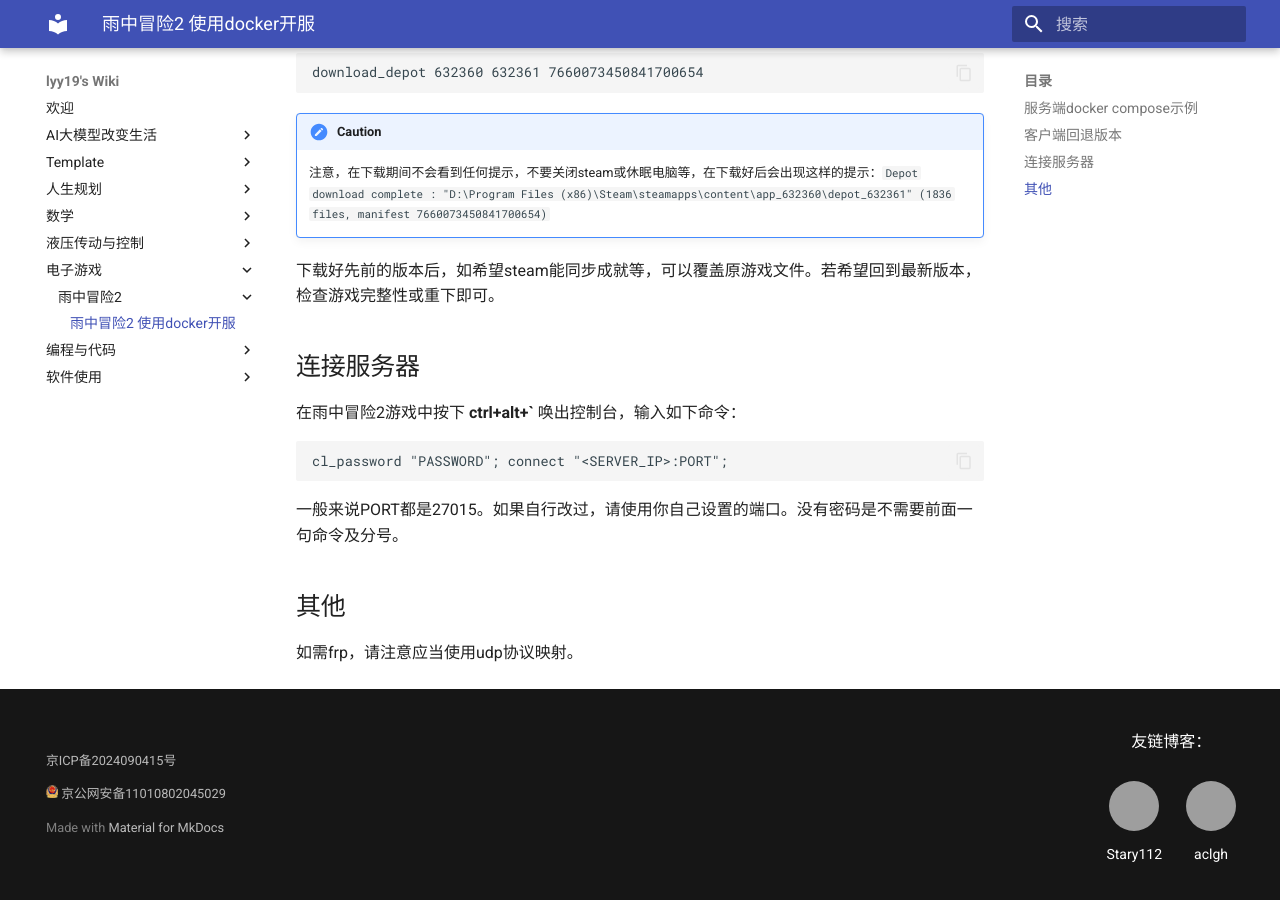
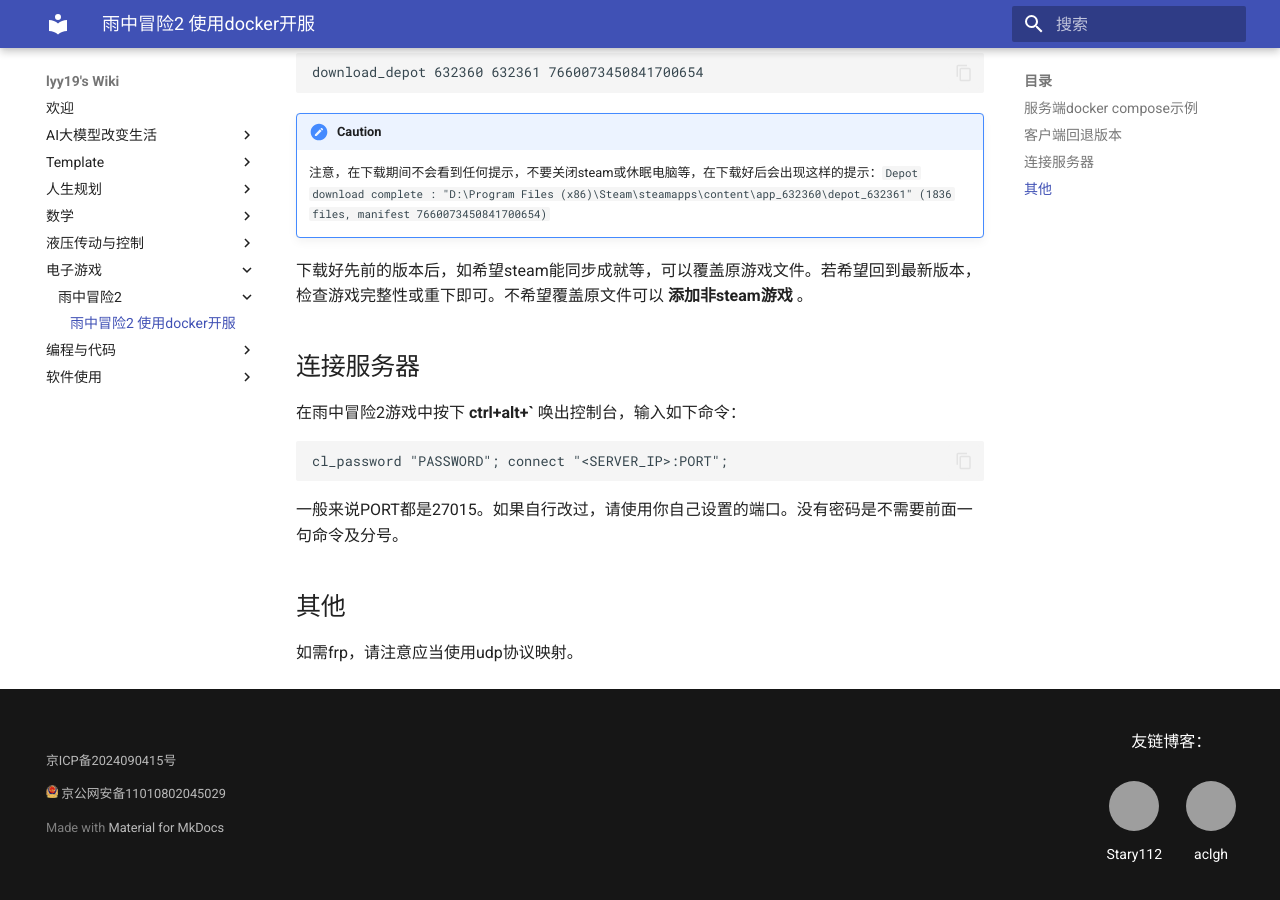
Before and after one commit to lyy1119/lyy1119.github.io, an MkDocs documentation site: the page built from docs/电子游戏/雨中冒险2/ror2DockerServer.md, in a window 1280 px wide and 900 px high, scrolled down 771 px. Built offline with MkDocs 1.6.1 and Material for MkDocs 9.7.7, drawn with Linux system fonts in a browser that asks for light colours; grey boxes are pictures that could not be loaded.

Commit message:
write exp

```diff
--- a/docs/电子游戏/雨中冒险2/ror2DockerServer.md
+++ b/docs/电子游戏/雨中冒险2/ror2DockerServer.md
@@ -35,7 +35,7 @@
 !!!caution
     注意，在下载期间不会看到任何提示，不要关闭steam或休眠电脑等，在下载好后会出现这样的提示：`Depot download complete : "D:\Program Files (x86)\Steam\steamapps\content\app_632360\depot_632361" (1836 files, manifest 7660073450841700654) `
 
-下载好先前的版本后，如希望steam能同步成就等，可以覆盖原游戏文件。若希望回到最新版本，检查游戏完整性或重下即可。
+下载好先前的版本后，如希望steam能同步成就等，可以覆盖原游戏文件。若希望回到最新版本，检查游戏完整性或重下即可。不希望覆盖原文件可以 **添加非steam游戏** 。
 
 ## 连接服务器
 
```
